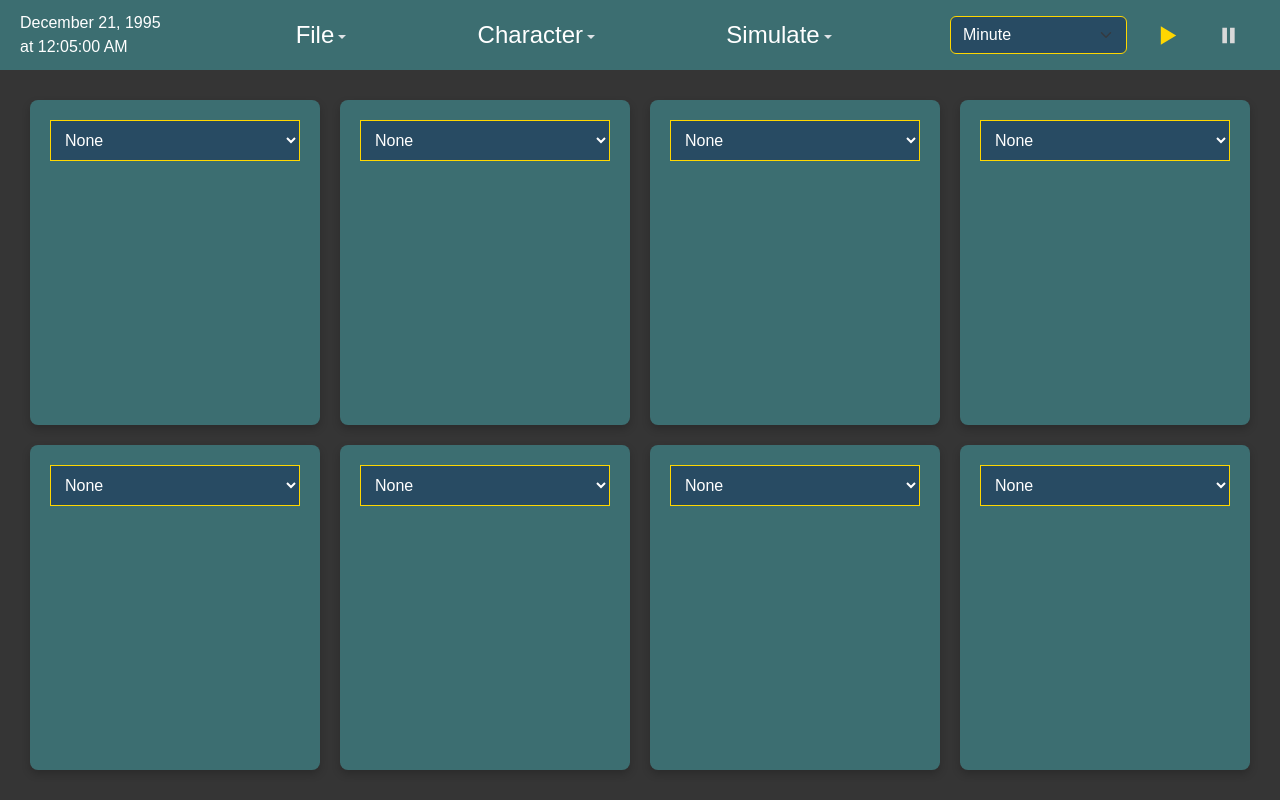
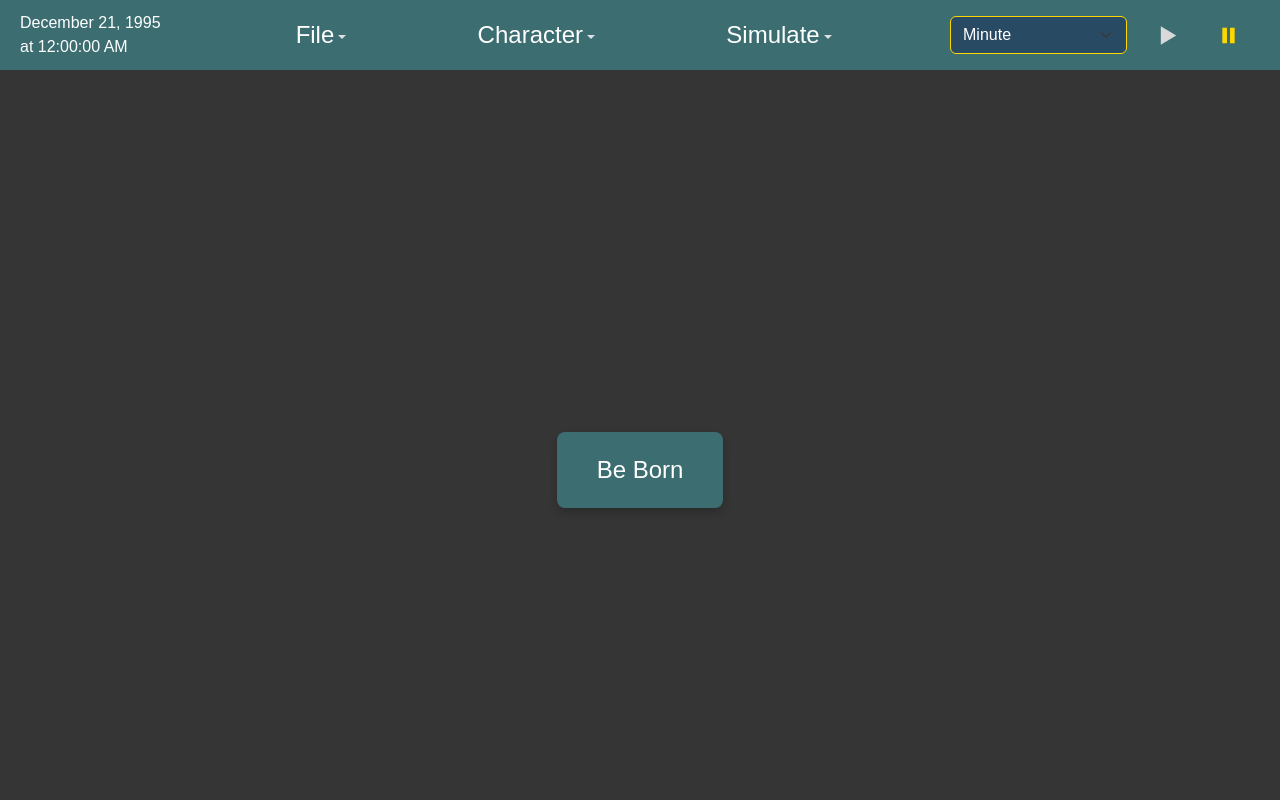
Before and after one commit to Blake14/LifeUnfolds, a React (Create React App) app in the folder client/: page / in a window 1280 px wide. Built offline with nearby package versions, Linux system fonts and the light colour scheme.

Commit message:
fix: player data state variable init

```diff
--- a/client/src/App.js
+++ b/client/src/App.js
@@ -19,10 +19,93 @@ const App = () => {
   const [selectedIndices, setSelectedIndices] = useState(
     Array.from({ length: 8 }, () => 0)
   );
-
+  const [playerData, setPlayerData] = useState([
+    {
+      birthDate: "1901-01-01",
+      deathDate: null,
+      log: [],
+      routine: [
+        {
+          startHr: 1,
+          endHr: 2,
+          status: "sleep",
+        },
+        {
+          startHr: 2,
+          endHr: 3,
+          status: "sleep",
+        },
+        {
+          startHr: 3,
+          endHr: 4,
+          status: "sleep",
+        },
+        {
+          startHr: 4,
+          endHr: 5,
+          status: "sleep",
+        },
+        {
+          startHr: 5,
+          endHr: 6,
+          status: "sleep",
+        },
+        {
+          startHr: 6,
+          endHr: 7,
+          status: "sleep",
+        },
+        {
+          startHr: 7,
+          endHr: 8,
+          status: "sleep",
+        },
+      ],
+      ratings: [
+        {
+          social: 0,
+          athletics: 0,
+          intelligence: 0,
+          empathy: 0,
+          mentalStability: 0,
+          immunity: 0,
+          addictive: 0,
+        },
+      ],
+      nameLog: [
+        {
+          firstName: "No",
+          lastName: "Name",
+          effectiveDate: "1901-01-01",
+          expirationDate: null,
+        },
+      ],
+      family: [],
+      homeLog: [
+        {
+          cityName: "New York City",
+          stateAbbr: "NY",
+          address: "123 Main St.",
+          effectiveDate: "1901-01-01",
+          expirationDate: null,
+          status: "Resident - Dependent",
+        },
+      ],
+    },
+  ]);
   const timeUnitOptions = ["second", "minute", "hour", "day", "month", "year"];
   const [currentPage, setCurrentPage] = useState(0);
   // 0 = Home, 1 = Settings
+  const updatePlayerData = (newData) => {
+    setPlayerData((prevData) => {
+      // Create a new object with updated data to maintain immutability
+      return [{ ...prevData[0], ...newData }];
+    });
+  };
+
+  // Pass updatePlayerData down to where it's needed, e.g., BeBornButton
+  // Continue with the rest of the App component...
+
   useEffect(() => {
     document.body.style.backgroundColor = colors.background;
     document.body.style.color = colors.text;
@@ -221,6 +304,9 @@ const App = () => {
           setCurrentPage={setCurrentPage}
           setSelectedIndices={setSelectedIndices}
           selectedIndices={selectedIndices}
+          setGamePaused={setGamePaused}
+          playerData={playerData}
+          updatePlayerData={updatePlayerData}
         />
       </div>
     </div>
--- /dev/null
+++ b/client/src/components/BeBornButton.js
@@ -0,0 +1,47 @@
+import React from "react";
+
+const BeBornButton = ({
+  colors,
+  playerData,
+  setCurrentPage,
+  updatePlayerData,
+}) => {
+  const containerStyle = {
+    display: "flex",
+    justifyContent: "center",
+    alignItems: "center",
+    height: "100vh", // Full viewport height
+    width: "100vw",
+    backgroundColor: colors.background, // Use the background color for consistency
+  };
+
+  const buttonStyle = {
+    backgroundColor: colors.moduleBackground, // A prominent color for the button
+    color: colors.textHighlight, // Text color for contrast
+    fontSize: "24px", // Larger font size for prominence
+    padding: "20px 40px", // Generous padding for a larger click area
+    border: "none",
+    borderRadius: "8px",
+    cursor: "pointer",
+    boxShadow: "0 4px 8px rgba(0, 0, 0, 0.2)", // Subtle shadow for depth
+    transition: "transform 0.1s ease", // Smooth transform on click
+  };
+
+  return (
+    <div style={containerStyle}>
+      <button
+        style={buttonStyle}
+        onClick={() => {
+          updatePlayerData({
+            nameLog: [{ firstName: "B", lastName: "McPherson" }],
+          });
+          setCurrentPage(0);
+        }}
+      >
+        Be Born
+      </button>
+    </div>
+  );
+};
+
+export default BeBornButton;
--- a/client/src/components/Pointer.js
+++ b/client/src/components/Pointer.js
@@ -1,6 +1,7 @@
-import React from 'react';
-import ModuleContainer from './modules/ModuleContainer';
-import GeneralSetting from './GeneralSetting';
+import React from "react";
+import ModuleContainer from "./modules/ModuleContainer";
+import GeneralSetting from "./GeneralSetting";
+import BeBornButton from "./BeBornButton";
 
 const Pointer = ({
   colors,
@@ -12,8 +13,23 @@ const Pointer = ({
   setCurrentPage,
   setSelectedIndices,
   selectedIndices,
+  setGamePaused,
+  playerData,
+  updatePlayerData,
 }) => {
-	if (currentPage === 0) {
+  if (currentPage === 99 || playerData[0].nameLog[0].firstName === "No") {
+    setGamePaused(true);
+    return (
+      <div>
+        <BeBornButton
+          colors={colors}
+          setCurrentPage={setCurrentPage}
+          playerData={playerData}
+          updatePlayerData={updatePlayerData}
+        />
+      </div>
+    );
+  } else if (currentPage === 0) {
     return (
       <ModuleContainer
         colors={colors}
@@ -23,9 +39,11 @@ const Pointer = ({
         attributes={attributes}
         setSelectedIndices={setSelectedIndices}
         selectedIndices={selectedIndices}
+        playerData={playerData}
       />
     );
   } else if (currentPage === 1) {
+    setGamePaused(true);
     return (
       <GeneralSetting
         colors={colors}
--- a/client/src/components/modules/CharacterInfo.js
+++ b/client/src/components/modules/CharacterInfo.js
@@ -1,7 +1,13 @@
-import React from 'react';
-import { MdModeEditOutline } from 'react-icons/md';
+import React from "react";
+import { MdModeEditOutline } from "react-icons/md";
 
-const CharacterInfo = ({ birthDate, gameTime, formatDate, colors }) => {
+const CharacterInfo = ({
+  birthDate,
+  gameTime,
+  formatDate,
+  colors,
+  playerData,
+}) => {
   const calculateAge = (birthDate, currentDate) => {
     let age = currentDate.getFullYear() - birthDate.getFullYear();
     const m = currentDate.getMonth() - birthDate.getMonth();
@@ -13,11 +19,11 @@ const CharacterInfo = ({ birthDate, gameTime, formatDate, colors }) => {
     return age;
   };
   const inputStyle = {
-		padding: '8px',
+    padding: "8px",
     backgroundColor: colors.accent,
     color: colors.textHighlight,
     border: `1px solid ${colors.highlight}`,
-		borderRadius: '4px',
+    borderRadius: "4px",
     height: 40,
     marginBottom: 5,
   };
@@ -32,20 +38,30 @@ const CharacterInfo = ({ birthDate, gameTime, formatDate, colors }) => {
   const icnStyle = {
     fontSize: 24,
     marginLeft: 15,
-		cursor: 'pointer',
+    cursor: "pointer",
   };
   return (
     <div>
       <label style={lblStyle}>First Name: </label> {` `}
-			<input type='text' style={inputStyle} value={'Blake'} disabled />
+      <input
+        type="text"
+        style={inputStyle}
+        value={playerData[0].nameLog[0].firstName}
+        disabled
+      />
       <MdModeEditOutline style={icnStyle} />
       <br />
       <label style={lblStyle}>Last Name: </label> {` `}
-			<input type='text' style={inputStyle} value={'McPherson'} disabled />
+      <input
+        type="text"
+        style={inputStyle}
+        value={playerData[0].nameLog[0].lastName}
+        disabled
+      />
       <MdModeEditOutline style={icnStyle} />
       <br />
       <label style={lblStyle}>Nickname: </label> {` `}
-			<input type='text' style={inputStyle} value={'Genius'} disabled />
+      <input type="text" style={inputStyle} value={"Genius"} disabled />
       <MdModeEditOutline style={icnStyle} />
       <p style={txtStyle}>{`Birthdate: ${formatDate(birthDate)}`}</p>
       <p style={txtStyle}>{`Age: ${calculateAge(birthDate, gameTime)}`}</p>
--- a/client/src/components/modules/ModuleContainer.js
+++ b/client/src/components/modules/ModuleContainer.js
@@ -1,9 +1,9 @@
-import React, { useState } from 'react';
-import ExampleComponent from '../ExampleComponent';
-import CharacterInfo from './CharacterInfo';
-import CharacterStatus from './CharacterStatus';
-import CharacterRoutine from './CharacterRoutine';
-import Notifications from './Notifications';
+import React from "react";
+import ExampleComponent from "../ExampleComponent";
+import CharacterInfo from "./CharacterInfo";
+import CharacterStatus from "./CharacterStatus";
+import CharacterRoutine from "./CharacterRoutine";
+import Notifications from "./Notifications";
 
 const ModuleContainer = ({
   colors,
@@ -13,6 +13,7 @@ const ModuleContainer = ({
   attributes,
   selectedIndices,
   setSelectedIndices,
+  playerData,
 }) => {
   const handleChange = (index, event) => {
     const newSelectedIndices = [...selectedIndices];
@@ -21,35 +22,34 @@ const ModuleContainer = ({
   };
 
   const ModuleArray = [
-		{ id: 1, name: 'None', component: ExampleComponent },
-		{ id: 2, name: 'Character Info', component: CharacterInfo },
-		{ id: 3, name: 'Character Status', component: CharacterStatus },
-		{ id: 4, name: 'My Routine', component: CharacterRoutine },
-		{ id: 5, name: 'Notifications', component: Notifications },
+    { id: 1, name: "None", component: ExampleComponent },
+    { id: 2, name: "Character Info", component: CharacterInfo },
+    { id: 3, name: "Character Status", component: CharacterStatus },
+    { id: 4, name: "My Routine", component: CharacterRoutine },
+    { id: 5, name: "Notifications", component: Notifications },
   ];
 
   return (
     <div
       style={{
-				display: 'flex',
-				justifyContent: 'space-evenly',
-				flexWrap: 'wrap',
+        display: "flex",
+        justifyContent: "space-evenly",
+        flexWrap: "wrap",
         padding: 20,
-				height: '100%',
-				width: '100%',
-				overflow: 'hidden', // Ensure the container itself does not overflow
+        height: "100%",
+        width: "100%",
+        overflow: "hidden", // Ensure the container itself does not overflow
       }}
     >
       {selectedIndices.map((selectedIndex, index) => (
         <div
           style={{
-						padding: '20px',
-						display: 'flex',
-						justifyContent: 'center',
-						alignContent: 'center',
+            display: "flex",
+            justifyContent: "center",
+            alignContent: "center",
             padding: 10,
-						width: '25%',
-						height: '50%',
+            width: "25%",
+            height: "50%",
           }}
           key={index}
         >
@@ -57,20 +57,20 @@ const ModuleContainer = ({
             style={{
               backgroundColor: colors.moduleBackground,
               color: colors.textHighlight,
-							borderRadius: '8px',
+              borderRadius: "8px",
               padding: 20,
-							boxShadow: '0 4px 8px 0 rgba(0, 0, 0, 0.2)',
-							display: 'flex',
-							flexDirection: 'column',
-							width: '100%',
+              boxShadow: "0 4px 8px 0 rgba(0, 0, 0, 0.2)",
+              display: "flex",
+              flexDirection: "column",
+              width: "100%",
             }}
           >
             <select
               value={selectedIndex}
               onChange={(e) => handleChange(index, e)}
               style={{
-								padding: '10px',
-								marginBottom: '20px',
+                padding: "10px",
+                marginBottom: "20px",
                 backgroundColor: colors.accent,
                 color: colors.textHighlight,
                 border: `1px solid ${colors.highlight}`,
@@ -96,6 +96,7 @@ const ModuleContainer = ({
                 formatDate: formatDate,
                 attributes: attributes,
                 colors: colors,
+                playerData: playerData,
               })}
             </div>
           </div>
```
Lines whose indentation alone changed are shown as unchanged.
